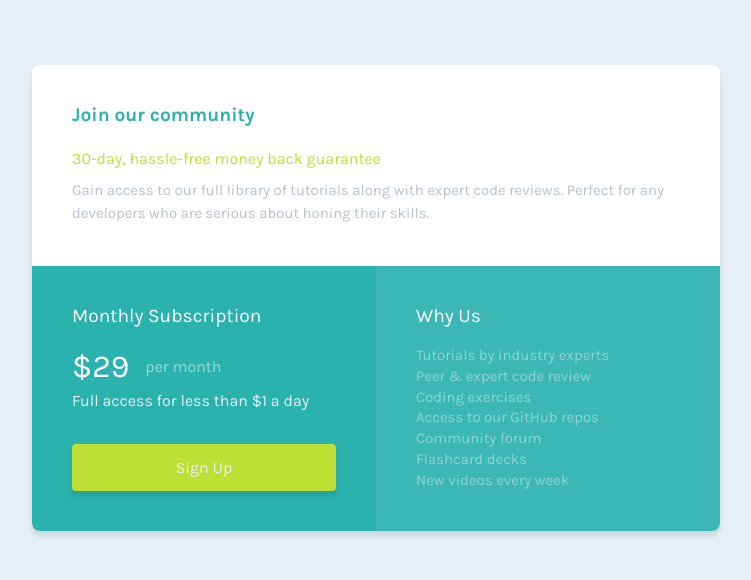
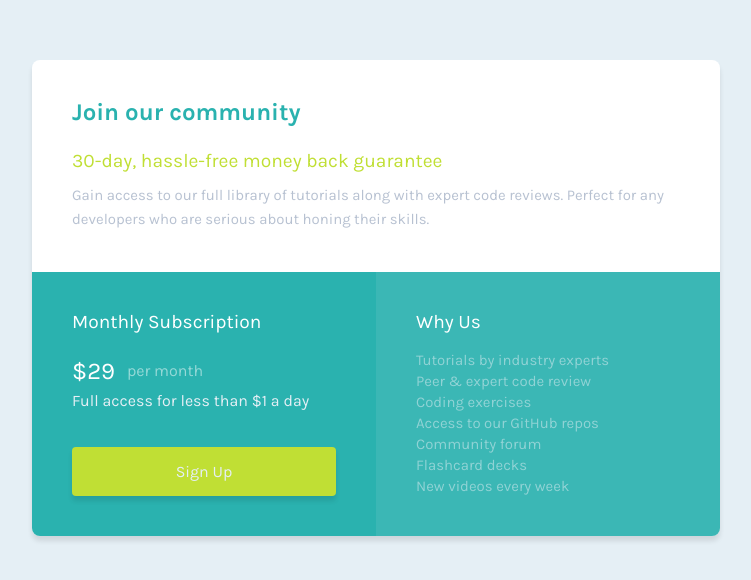
Before and after one commit to ryanthayes/fem-single-price-grid-component, a plain HTML site: page index.html in a window 1280 px wide. Shown: the part 102-682 px from the top of the page, without its empty margins (264-1015 px from the left). Drawn offline with Linux system fonts and the light colour scheme.

Commit message:
Update H1 sizing

```diff
--- a/style.css
+++ b/style.css
@@ -18,7 +18,7 @@
     --fs-300: .9325rem;
     --fs-400: 1rem;
     --fs-500: 1.2rem;
-    --fs-700: 2rem;
+    --fs-700: 1.5rem;
 
     --fw-normal: 400;
     --fw-bold: 700;
@@ -115,12 +115,13 @@ li[class] {
     background-color: var(--clr-neutral-100);
 }
 .subscription__title {
-    font-size: var(--fs-500);
+    font-size: var(--fs-700);
     font-weight: var(--fw-bold);
     color: var(--clr-primary-400);
-    margin-bottom: 1.25em;
+    margin-bottom: 1em;
 }
 .subscription__tagline {
+    font-size: var(--fs-500);
     color: var(--clr-accent-400);
     margin-top: 1em;
     margin-bottom: .5em;
```
Also changed, not shown: solution.png.
